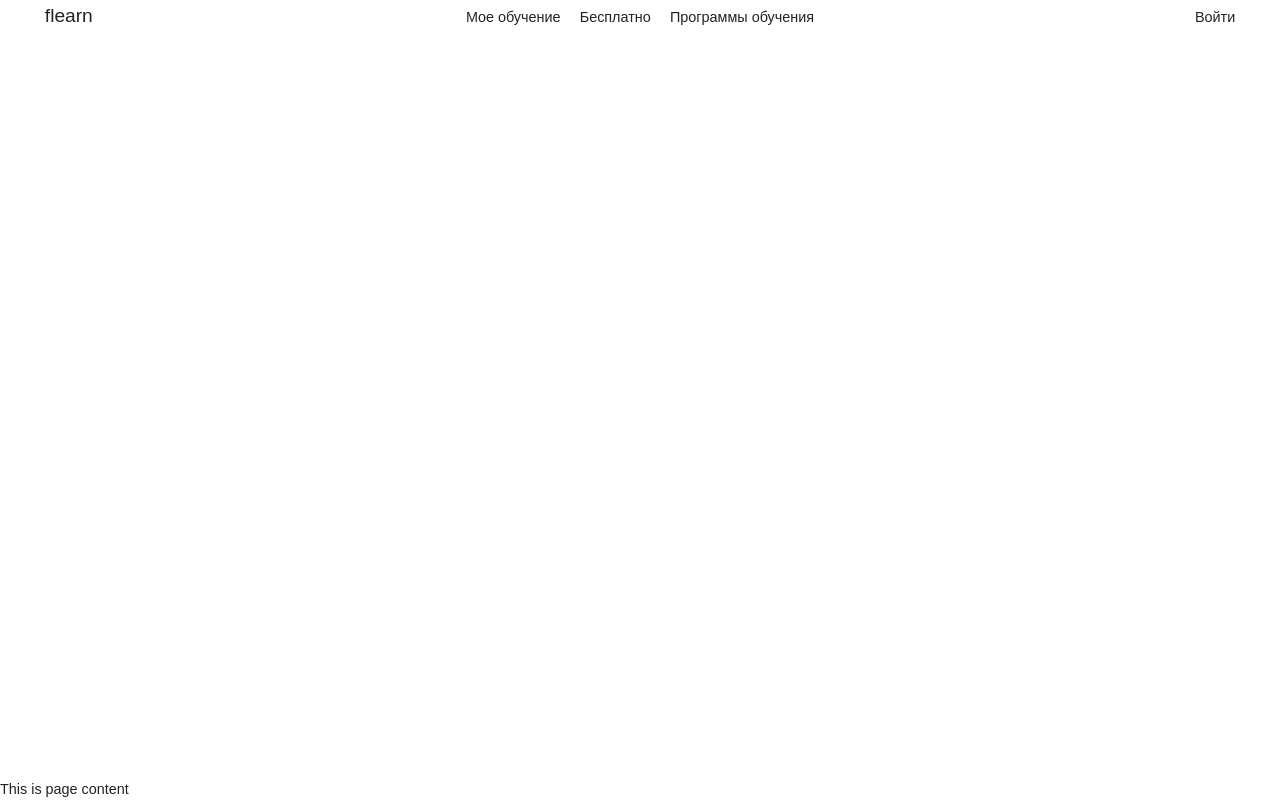
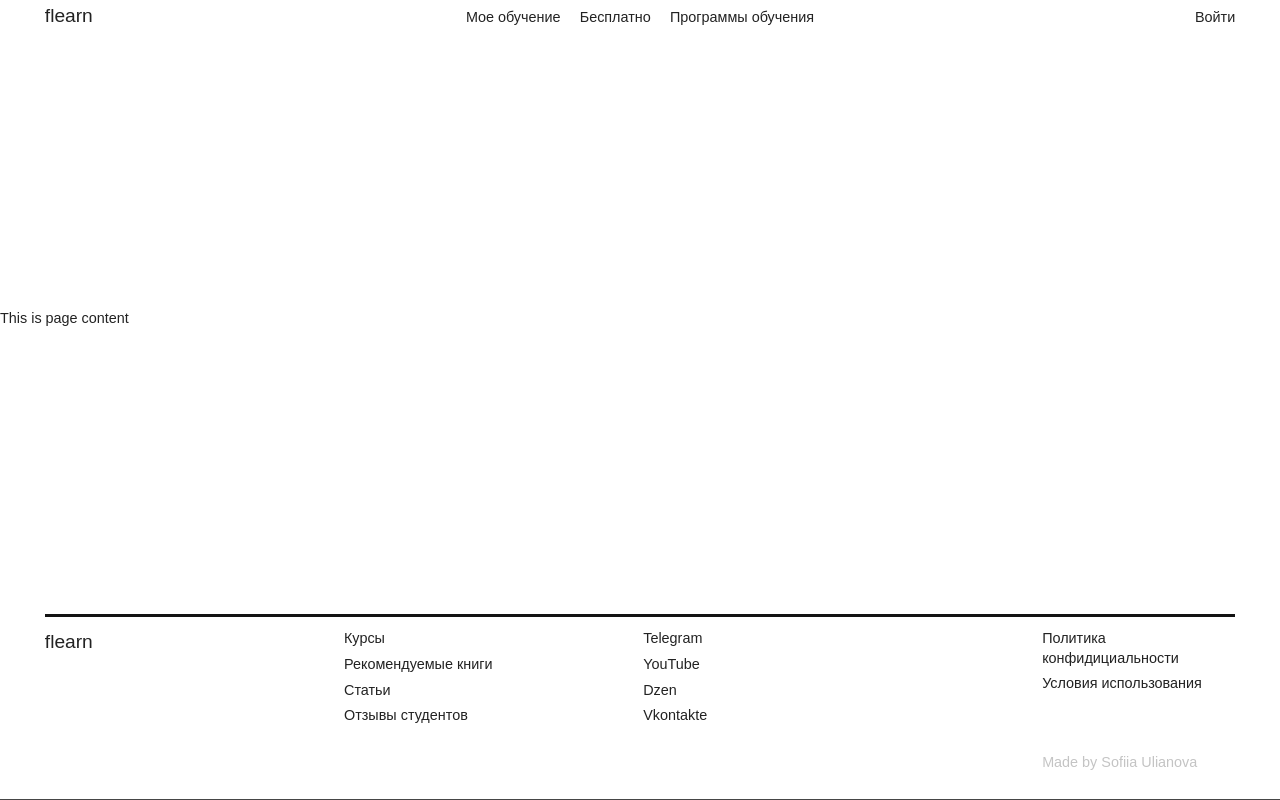
Before and after one commit to sulianova/flearn-frontend, a React (Create React App) app: page / in a window 1280 px wide. Built offline with nearby package versions, Linux system fonts and the light colour scheme; a web font is replaced by a local one.

Commit message:
add footer

```diff
--- a/src/App.tsx
+++ b/src/App.tsx
@@ -1,12 +1,11 @@
-import React from 'react';
 import Page from 'ui/Page/Page';
+
+export default App;
 
 function App() {
   return (
-    <Page header>
+    <Page header footer>
       This is page content
     </Page>
   );
 }
-
-export default App;
--- /dev/null
+++ b/src/ui/Page/Footer/Footer.module.scss
@@ -0,0 +1,86 @@
+@import 'styles/index';
+
+.Footer {
+  display: block;
+  padding: 0 set-calc($padding-x-desk-page) set-calc(32);
+  margin-top: set-calc(32);
+
+  border-bottom: px-to-rem(1px) solid rgb(70, 70, 70);
+
+  @include set-media(md) {
+    padding: 0 set-calc($padding-x-mob-page) set-calc(1.5 * $padding-x-mob-page);
+  }
+
+  a:hover {
+    opacity: 0.5;
+  }
+
+  @include set-media(md) {
+    a:active {
+      opacity: 0.5;
+    }
+  }
+}
+
+.Inner {
+  display: grid;
+  grid-column: span 12;
+  grid-template-columns: repeat(12, minmax(0, 1fr));
+  grid-gap: set-calc(32) set-calc(8);
+  border-top: set-calc(calc($s-gap / 2)) solid $black-new;
+  padding-top: set-calc(16);
+
+  @include set-media(md) {
+    position: relative;
+
+    display: flex;
+    flex-direction: column;
+
+    padding-top: set-calc(8);
+  }
+}
+
+.Left {
+  grid-column: span 1;
+}
+
+.References {
+  grid-column: 4 / 6;
+}
+
+.Social {
+  grid-column: 7 / 9;
+}
+
+.Right {
+  grid-column: 11 / 13;
+}
+
+.Author {
+  grid-row: 2;
+  grid-column: 11 / 13;
+
+  &Title {
+    color: $text-grey;
+    @include s-text-18;
+  }
+}
+
+.Row {
+  display: block;
+
+  &Item {
+    display: block;
+    @include s-text-18;
+
+    &:not(:last-child) {
+      padding-bottom: set-calc(8);
+    }
+  }
+}
+
+.Logo {
+  display: flex;
+  align-items: center;
+  @include s-text-24;
+}
--- /dev/null
+++ b/src/ui/Page/Footer/Footer.tsx
@@ -0,0 +1,42 @@
+import classes from './Footer.module.scss';
+
+export default Footer;
+
+function Footer() {
+    return (
+        <div className={classes.Footer}>
+        <div className={classes.Inner}>
+          <div className={classes.Left}>
+            <div className={classes.Row}>
+              <div className={classes.Logo}>flearn</div>
+            </div>
+          </div>
+          <div className={classes.References}>
+            <div className={classes.Row}>
+                <a className={classes.RowItem}>Курсы</a>
+                <a className={classes.RowItem}>Рекомендуемые книги</a>
+                <a className={classes.RowItem}>Статьи</a>
+                <a className={classes.RowItem}>Отзывы студентов</a>
+            </div>
+          </div>
+          <div className={classes.Social}>
+            <div className={classes.Row}>
+                <a className={classes.RowItem} href="https://t.me/sofiulyanova" target="_blank">Telegram</a>
+                <a className={classes.RowItem} href="https://www.youtube.com/@sofiulyanova/featured" target="_blank">YouTube</a>
+                <a className={classes.RowItem} href="https://dzen.ru/id/63e1220500d5cb197f2baf8b" target="_blank">Dzen</a>
+                <a className={classes.RowItem} href="https://vk.com/club186282121" target="_blank">Vkontakte</a>
+            </div>
+          </div>
+          <div className={classes.Right}>
+            <div className={classes.Row}>
+                <a className={classes.RowItem}>Политика конфидициальности</a>
+                <a className={classes.RowItem}>Условия использования</a>
+            </div>
+          </div>
+          <div className={classes.Author}>
+            <a className={classes.AuthorTitle}>Made by Sofiia Ulianova</a>
+            </div>
+        </div>
+      </div>
+    );
+}
--- a/src/ui/Page/Page.tsx
+++ b/src/ui/Page/Page.tsx
@@ -1,4 +1,5 @@
 import React from 'react'
+import Footer from './Footer/Footer';
 import Header from './Header/Header';
 import classes from './Page.module.scss';
 
@@ -15,7 +16,7 @@ function Page({ children, header = false, footer = false }: IProps) {
         <div className={classes.Page}>
             {header && <Header/>}
             <div className={classes.Content}>{children}</div>
-            {/* {footer && <div className={classes.Footer}>{footer}</div>} */}
+            {footer && <Footer/>}
         </div>
     );
 }
```
